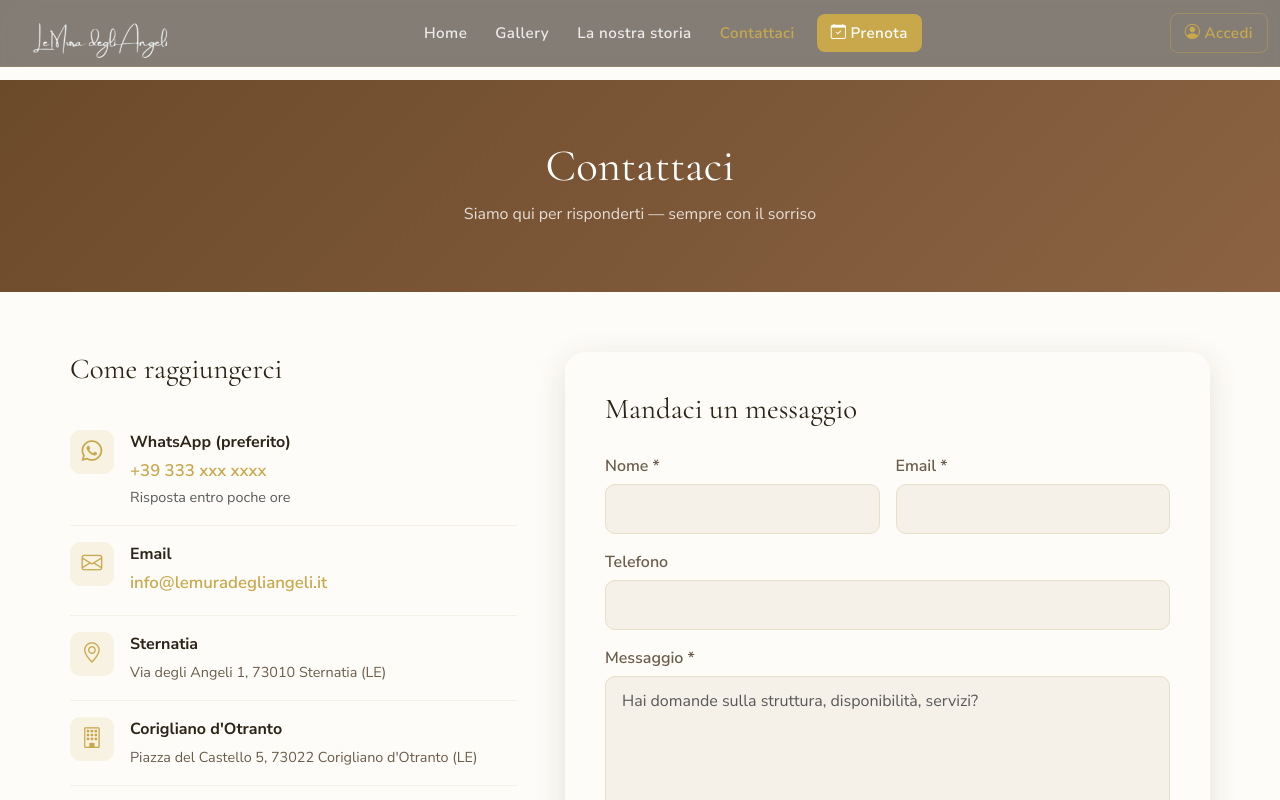
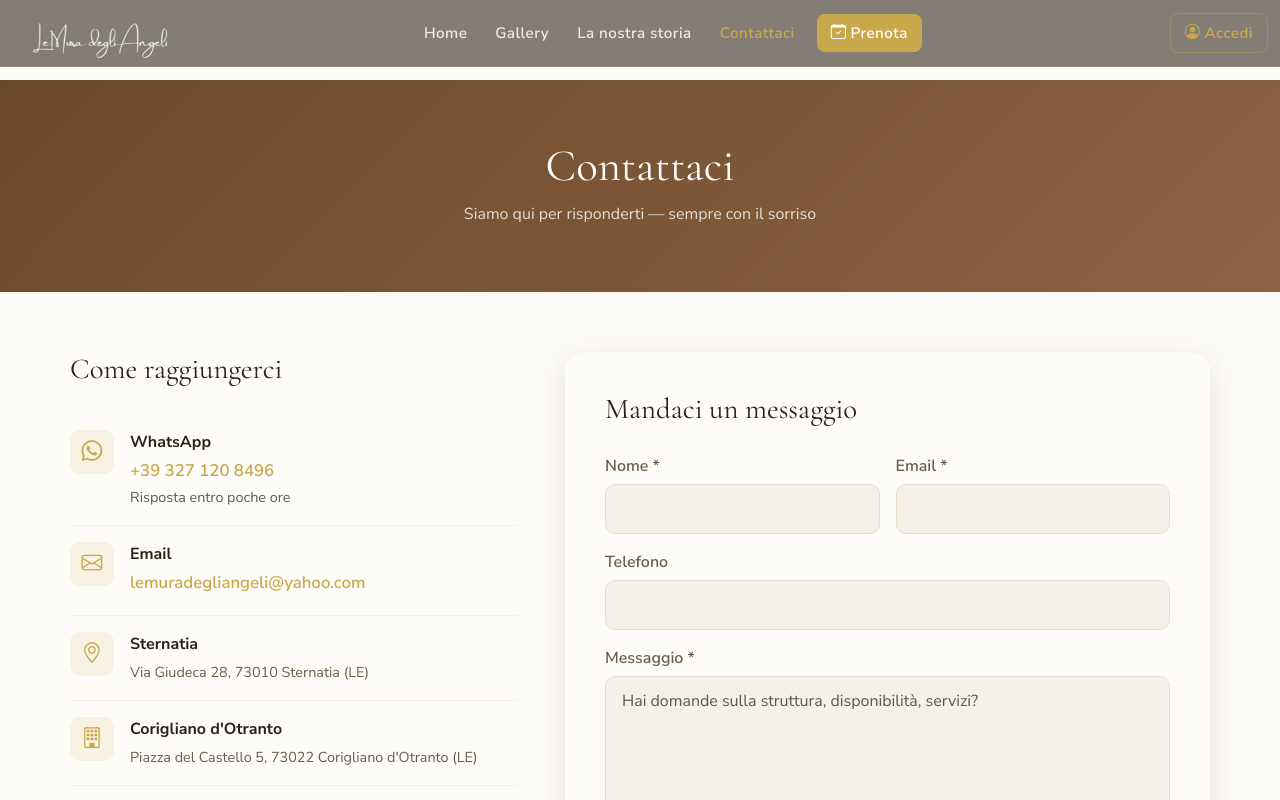
Before and after one commit to GiulioAgnello/LeMuraDegliAngeli, a React (Vite) app: page /contatti in a window 1280 px wide. Shown: the top 800 px of the page. Built offline with nearby package versions, Linux system fonts and the light colour scheme.

Commit message:
infoGuest

```diff
--- a/src/pages/Contacts.jsx
+++ b/src/pages/Contacts.jsx
@@ -45,14 +45,14 @@ export default function Contacts() {
                   <i className="bi bi-whatsapp"></i>
                 </div>
                 <div>
-                  <strong>WhatsApp (preferito)</strong>
+                  <strong>WhatsApp</strong>
                   <a
-                    href="https://wa.me/393331234567"
+                    href="https://wa.me/393271208496"
                     target="_blank"
                     rel="noreferrer"
                     className="contact-link"
                   >
-                    +39 333 xxx xxxx
+                    +39 327 120 8496
                   </a>
                   <span className="text-muted small d-block">
                     Risposta entro poche ore
@@ -66,10 +66,10 @@ export default function Contacts() {
                 <div>
                   <strong>Email</strong>
                   <a
-                    href="mailto:info@lemuradegliangeli.it"
+                    href="mailto:lemuradegliangeli@yahoo.com"
                     className="contact-link"
                   >
-                    info@lemuradegliangeli.it
+                    lemuradegliangeli@yahoo.com
                   </a>
                 </div>
               </div>
@@ -79,7 +79,7 @@ export default function Contacts() {
                 </div>
                 <div>
                   <strong>Sternatia</strong>
-                  <span>Via degli Angeli 1, 73010 Sternatia (LE)</span>
+                  <span>Via Giudeca 28, 73010 Sternatia (LE)</span>
                 </div>
               </div>
               <div className="contact-item">
```
